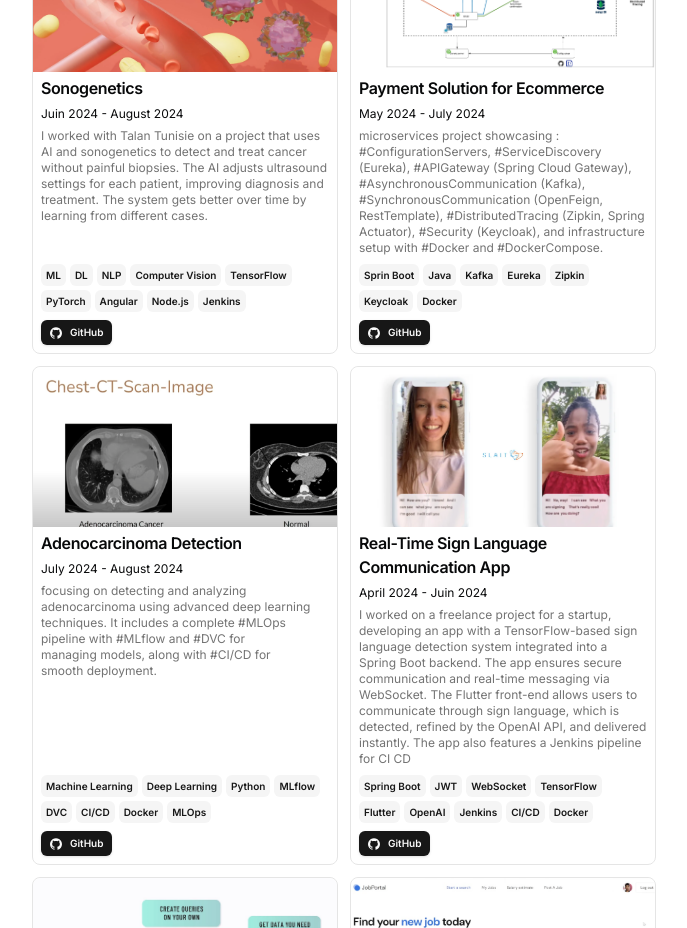
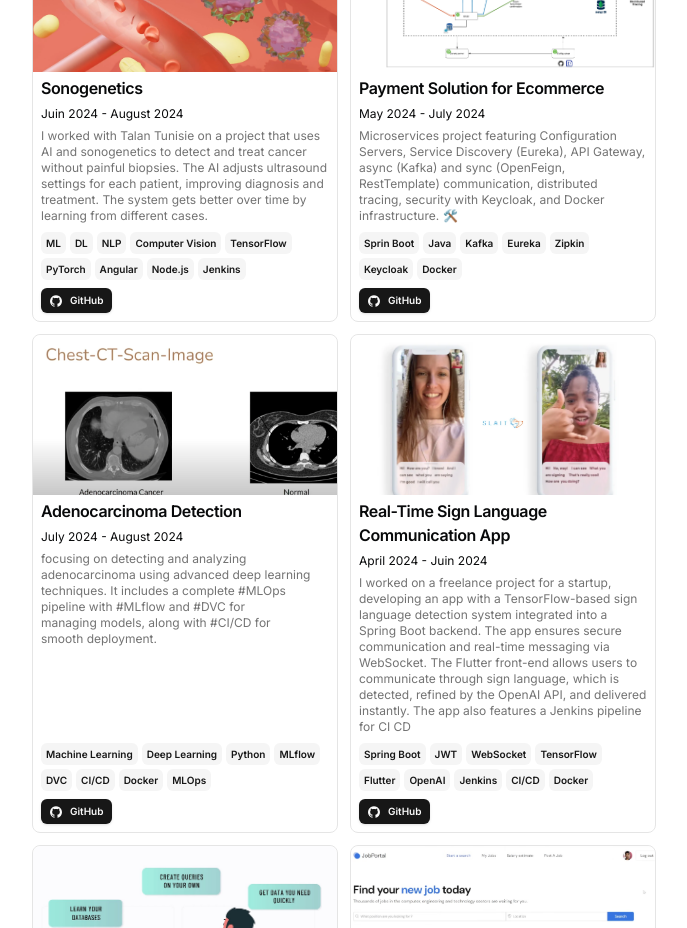
Before and after one commit to tahahamdii/minimalistic, a Next.js app: page / in a window 1280 px wide. Shown: the part 1680-2608 px from the top of the page, without its empty margins (296-983 px from the left). Built offline with nearby package versions, Linux system fonts and the light colour scheme.

Commit message:
resume fix

```diff
--- a/src/data/resume.tsx
+++ b/src/data/resume.tsx
@@ -171,7 +171,7 @@
       dates: "May 2024 - July 2024",
       active: true,
       description:
-        "microservices project showcasing : #ConfigurationServers, #ServiceDiscovery (Eureka), #APIGateway (Spring Cloud Gateway), #AsynchronousCommunication (Kafka), #SynchronousCommunication (OpenFeign, RestTemplate), #DistributedTracing (Zipkin, Spring Actuator), #Security (Keycloak), and infrastructure setup with #Docker and #DockerCompose.",
+        "Microservices project featuring Configuration Servers, Service Discovery (Eureka), API Gateway, async (Kafka) and sync (OpenFeign, RestTemplate) communication, distributed tracing, security with Keycloak, and Docker infrastructure. 🛠️",
       technologies: [
         "Sprin Boot",
         "Java",
```
